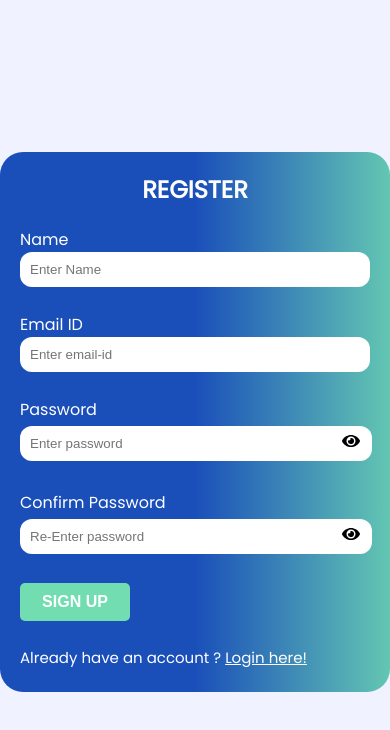
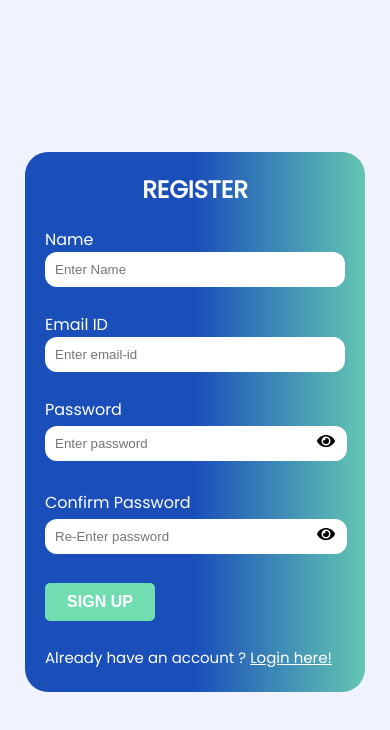
Before and after one commit to hjain2003/Health-Care-System, a React (Create React App) app in the folder client/: page /register in a window 390 px wide. Shown: the top 730 px of the page. Built offline with nearby package versions, Linux system fonts and the light colour scheme.

Commit message:
made login/register responsive

```diff
--- a/client/src/Components/Login/Login.css
+++ b/client/src/Components/Login/Login.css
@@ -52,3 +52,8 @@
     z-index: 100;
     margin-left: -40px;
 }
+@media(max-width:415px){
+    .login_box{
+        width: 300px;
+    }
+}
--- a/client/src/Components/Register/Register.css
+++ b/client/src/Components/Register/Register.css
@@ -66,3 +66,9 @@
     display: flex;
     align-items: center;
 }
+
+@media(max-width:415px){
+    .register_box{
+        width: 300px;
+    }
+}
```
